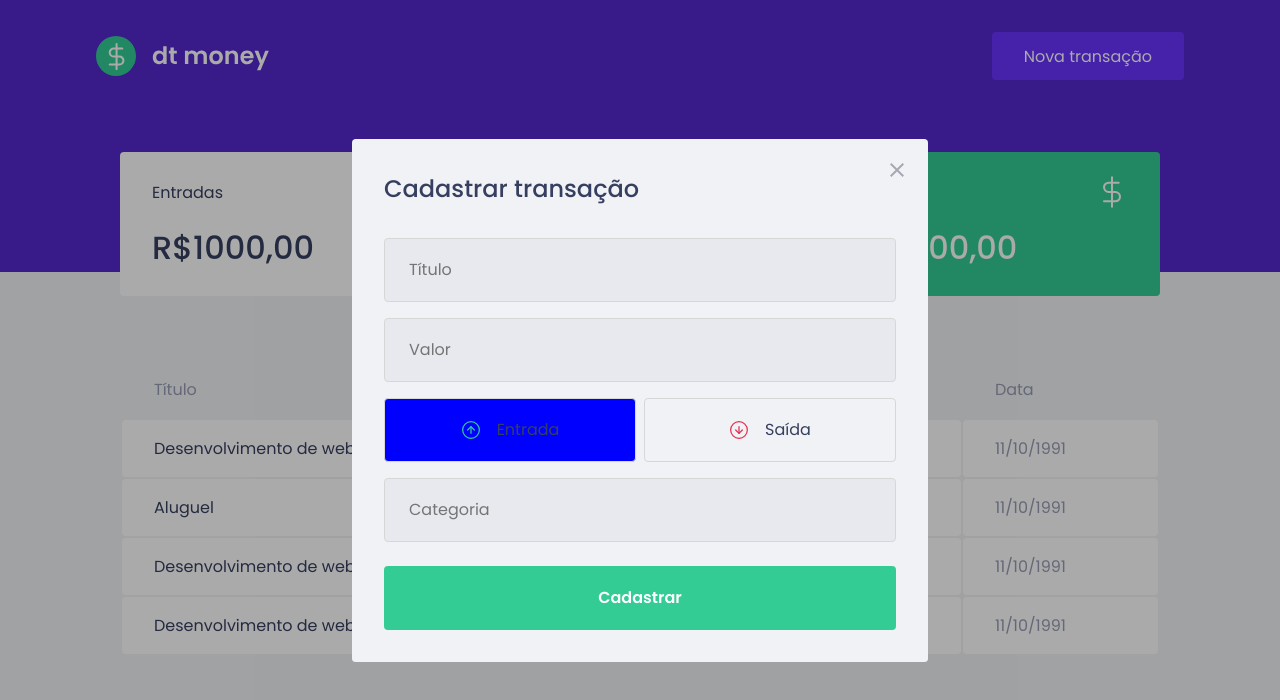
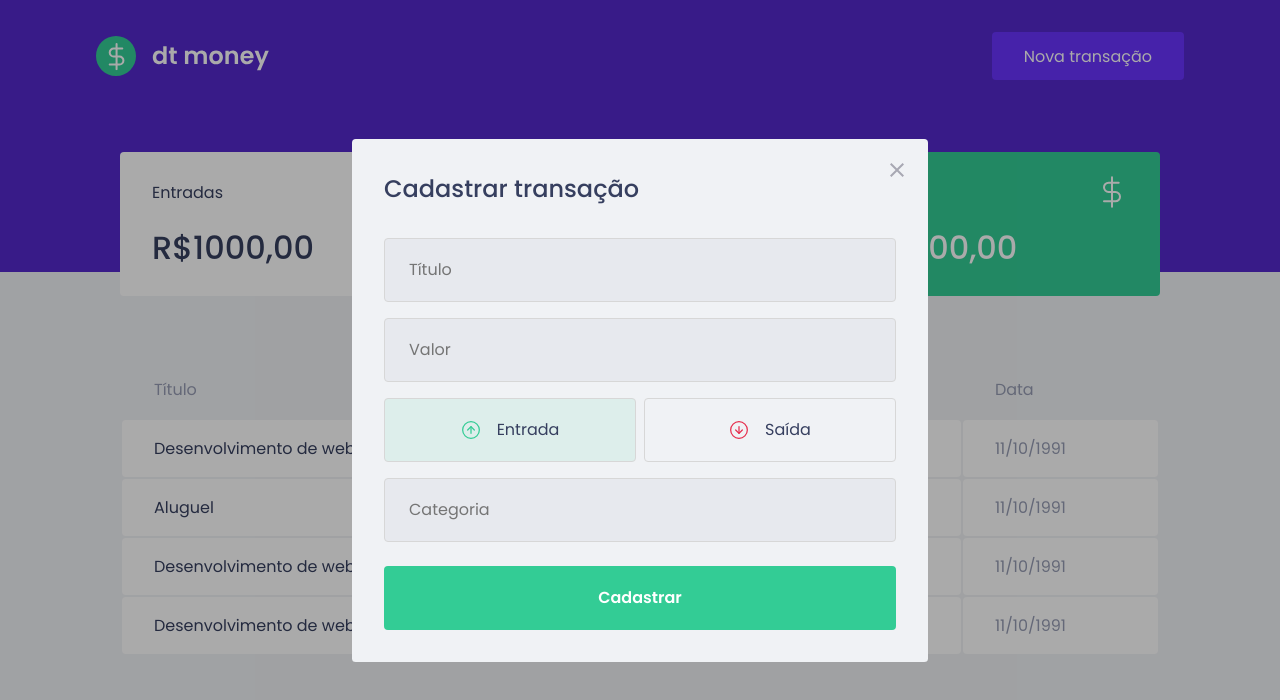
Before and after one commit to TatianaFischer/every-money-ignite, a React (Create React App) app: page / in a window 1280 px wide. Both pictures are taken after a click on the button "Nova transação". Shown: the top 700 px of the page. Built offline with nearby package versions, Linux system fonts and the light colour scheme; no server answers; what miragejs would draw is missing.

Commit message:
[style] NewTransactionModal: button colors with styled component props + polished transparentize

```diff
--- a/src/components/NewTransactionModal/index.tsx
+++ b/src/components/NewTransactionModal/index.tsx
@@ -47,6 +47,7 @@ export function NewTransactionModal({isOpen, onRequestClose}: NewTransactionModa
             type='button'
             onClick={() => {setType('deposit');}}
             isActive={type === 'deposit'}
+            activeColor='green'
           >
             <img src={incomeImg} alt="Entrada de volores"/>
             <span>Entrada</span>
@@ -56,6 +57,7 @@ export function NewTransactionModal({isOpen, onRequestClose}: NewTransactionModa
             type='button'
             onClick={() => {setType('withdraw');}}
             isActive={type === 'withdraw'}
+            activeColor='red'
           >
             <img src={outcomeImg} alt="Saída de volores"/>
             <span>Saída</span>
--- a/src/components/NewTransactionModal/styles.ts
+++ b/src/components/NewTransactionModal/styles.ts
@@ -1,6 +1,6 @@
 import styled from 'styled-components';
 
-import {darken} from 'polished'
+import {darken, transparentize} from 'polished'
 
 export const Container = styled.form`
  h2 {
@@ -63,6 +63,14 @@ export const TransactionTypeContainer = styled.div`
 
 interface RadioBoxProps {
    isActive: boolean;
+   activeColor: 'green' | 'red';
+}
+
+const colors = {
+  green: '#33CC95',
+  red: '#E62E4D',
+
+
 }
 
 export const RadioBox = styled.button<RadioBoxProps>`
@@ -71,7 +79,11 @@ export const RadioBox = styled.button<RadioBoxProps>`
   border: 1px solid #d7d7d7;
   border-radius: 0.25rem;
 
-  background: ${(props) => props.isActive ? 'blue' : 'transparent'};
+  background: ${(props) => props.isActive
+    ?  transparentize(0.9, colors[props.activeColor])
+    : 'transparent'
+
+  };
 
   display: flex;
   align-items: center;
```
